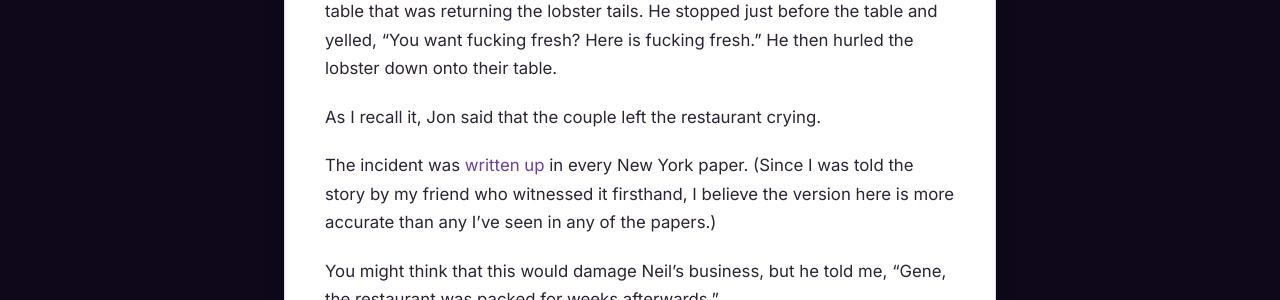
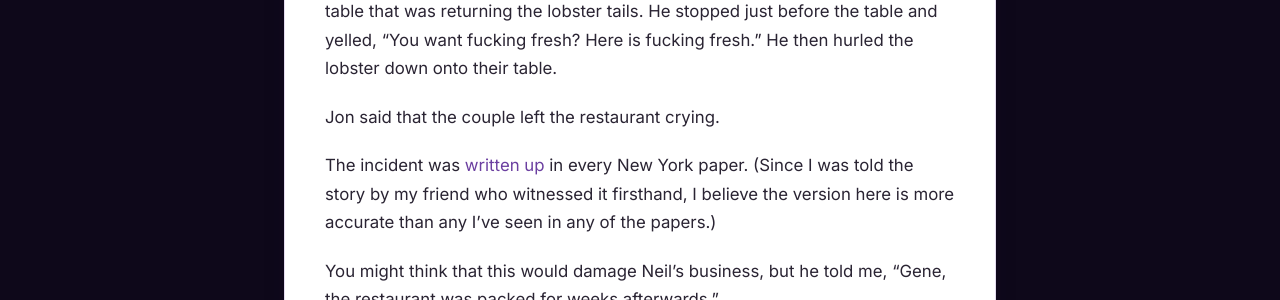
Before and after one commit to gcallah/gcallah.github.io, a Jekyll site: the page built from _posts/2026-10-28-Neil-Ganic.md, in a window 1280 px wide. Shown: the part 1699-1999 px from the top of the page. Built offline with Jekyll 4.4.1, drawn with Linux system fonts in a browser that asks for light colours; our own code applies the rules of GitHub Pages for plain Markdown files.

Commit message:
Took out phrase.

```diff
--- a/_posts/2026-10-28-Neil-Ganic.md
+++ b/_posts/2026-10-28-Neil-Ganic.md
@@ -37,7 +37,7 @@ returning the lobster tails. He stopped just before the table and yelled, "You
 want fucking fresh? Here is fucking fresh." He then hurled the lobster down onto
 their table.
 
-As I recall it, Jon said that the couple left the restaurant crying.
+Jon said that the couple left the restaurant crying.
 
 The incident was [written
 up](https://gothamist.com/food/chef-proud-he-threw-lobster-at-fussy-diner)
```
